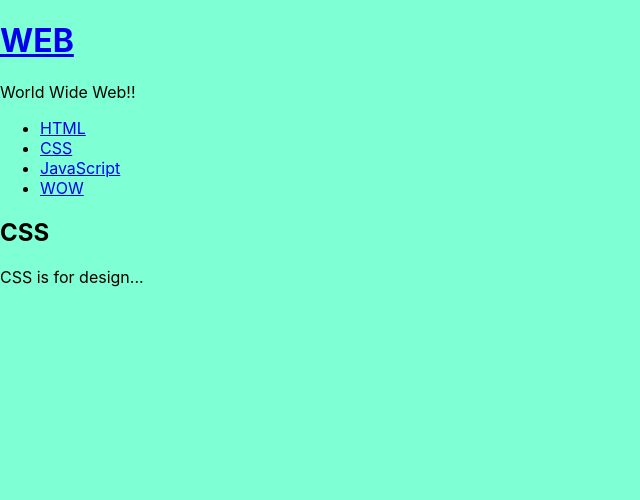
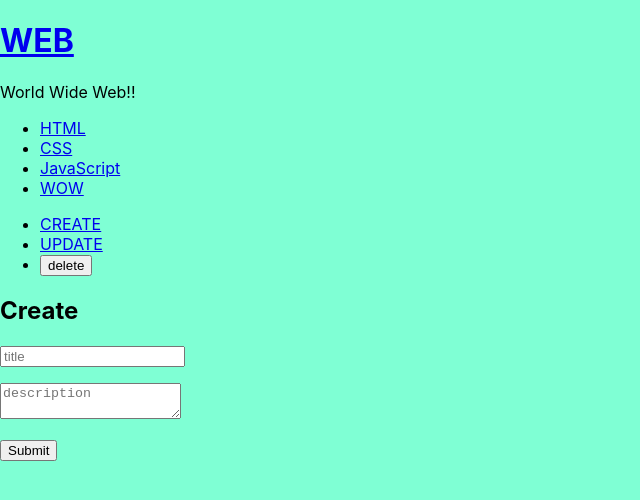
Before and after one commit to sangumee/Opentutorials-Reactjs, a React (Create React App) app in the folder react-app/: page / in a window 1280 px wide. Shown: the top 500 px of the page, without its empty margins (0-640 px from the left). Built offline with nearby package versions, Linux system fonts and the light colour scheme.

Commit message:
Create Function & Immutable
- Create Function & Immutable

```diff
--- a/react-app/src/App.js
+++ b/react-app/src/App.js
@@ -1,13 +1,16 @@
 import React, { Component } from 'react';
 import Navigation from './components/navigation';
-import Content from './components/content';
+import ReadContent from './components/readContent';
 import Subject from './components/subject';
+import Control from './components/control';
+import CreateContent from './components/createContent';
 
 class App extends Component {
   constructor(props){
     super(props);
+    this.max_content_id=4;
     this.state = {
-      mode:'read',
+      mode:'create',
       selected_content_id:2,
       subject:{title:'WEB', sub:'World Wide Web!!'},
       welcome:{title:'Welcome', desc:'Hello Home Page!!'},
@@ -20,12 +23,12 @@
     }
   }
   render(){
-    console.log('App Render');
-    var _title, _desc = null;
+    var _title, _desc, _article = null;
     if(this.state.mode ==='welcome'){
       _title = this.state.welcome.title;
       _desc = this.state.welcome.desc;
-    }else if(this.state.mode==='read'){
+      _article = <ReadContent title={_title} desc={_desc}/>
+    } else if (this.state.mode==='read'){
       var i = 0;
       while(i<this.state.contents.length){
         var data= this.state.contents[i];
@@ -36,6 +39,26 @@
         }
         i+=1;
       }
+      _article = <ReadContent title={_title} desc={_desc}/>
+    } else if (this.state.mode ==='create'){
+      _article = <CreateContent onSubmit={function(_title, _desc){
+        // Add content to this.state.contents
+        this.max_content_id = this.max_content_id+1;
+
+        // var _contents = this.state.contents.concat(
+        //   {id:this.max_content_id, title:_title, desc:_desc}
+        // )
+        var newContents = Array.from(this.state.contents);
+        newContents.push({
+          id:this.max_content_id,
+          title:_title,
+          desc:_desc
+        });
+
+        this.setState({
+          contents : newContents
+        });
+      }.bind(this)}/>
     }
     console.log('render', this);
     return (
@@ -53,9 +76,13 @@
         })
         }.bind(this)}
         data={this.state.contents}
-
         />
-        <Content title={_title} desc={_desc}/>
+        <Control onChangeMode={function(_mode){
+          this.setState({
+            mode:_mode
+          })
+        }.bind(this)}/>
+        {_article}
       </div>
     );
   }
--- /dev/null
+++ b/react-app/src/components/control.js
@@ -0,0 +1,24 @@
+import React, { Component } from 'react';
+
+class Control extends Component{
+    render(){
+      return(
+        <ul>
+        <li><a href="/create" onClick={function(e){
+            e.preventDefault();
+            this.props.onChangeMode('create');
+        }.bind(this)}>CREATE</a></li>
+        <li><a href="/update" onClick={function(e){
+            e.preventDefault();
+            this.props.onChangeMode('update');
+        }.bind(this)}>UPDATE</a></li>
+        <li><input onClick={function(e){
+            e.preventDefault();
+            this.props.onChangeMode('delete');
+        }.bind(this)} type="button" value="delete"></input></li>
+      </ul>
+      );
+    }
+  }
+
+  export default Control
--- /dev/null
+++ b/react-app/src/components/createContent.js
@@ -0,0 +1,30 @@
+import React, { Component } from 'react';
+
+class CreateContent extends Component{
+    render(){
+      return(
+        <article>
+          <h2>Create</h2>
+          <form action="/create_process" method="post"
+            onSubmit={function(e){
+              e.preventDefault();
+              this.props.onSubmit(
+                e.target.title.value,
+                e.target.desc.value
+              );
+            }.bind(this)}
+          >
+            <p><input type="text" name="title" placeholder="title"></input></p>
+            <p>
+              <textarea name="desc" placeholder="description"></textarea>
+            </p>
+            <p>
+              <input type="submit"></input>
+            </p>
+          </form>
+      </article>
+      )
+    }
+  }
+
+  export default CreateContent;
--- a/react-app/src/components/navigation.js
+++ b/react-app/src/components/navigation.js
@@ -1,7 +1,18 @@
 import React, { Component } from 'react';
 
 class Navigation extends Component{
+  shouldComponentUpdate(newProps, newState){
+    console.log('NAV  : SHOULD Component Update'
+    ,newProps.data,
+    this.props.data
+    );
+    if(this.props.data === newProps.data){
+      return false;
+    }
+    return true;
+  }
     render(){
+      console.log("NAV !!!")
       var lists = [];
       var data = this.props.data
         var i = 0;
--- a/react-app/src/components/content.js
+++ b/react-app/src/components/readContent.js
@@ -1,6 +1,6 @@
 import React, { Component } from 'react';
 
-class Content extends Component{
+class ReadContent extends Component{
     render(){
       console.log('Content Render');
       return(
@@ -12,4 +12,4 @@
     }
   }
 
-  export default Content;
+  export default ReadContent;
```
